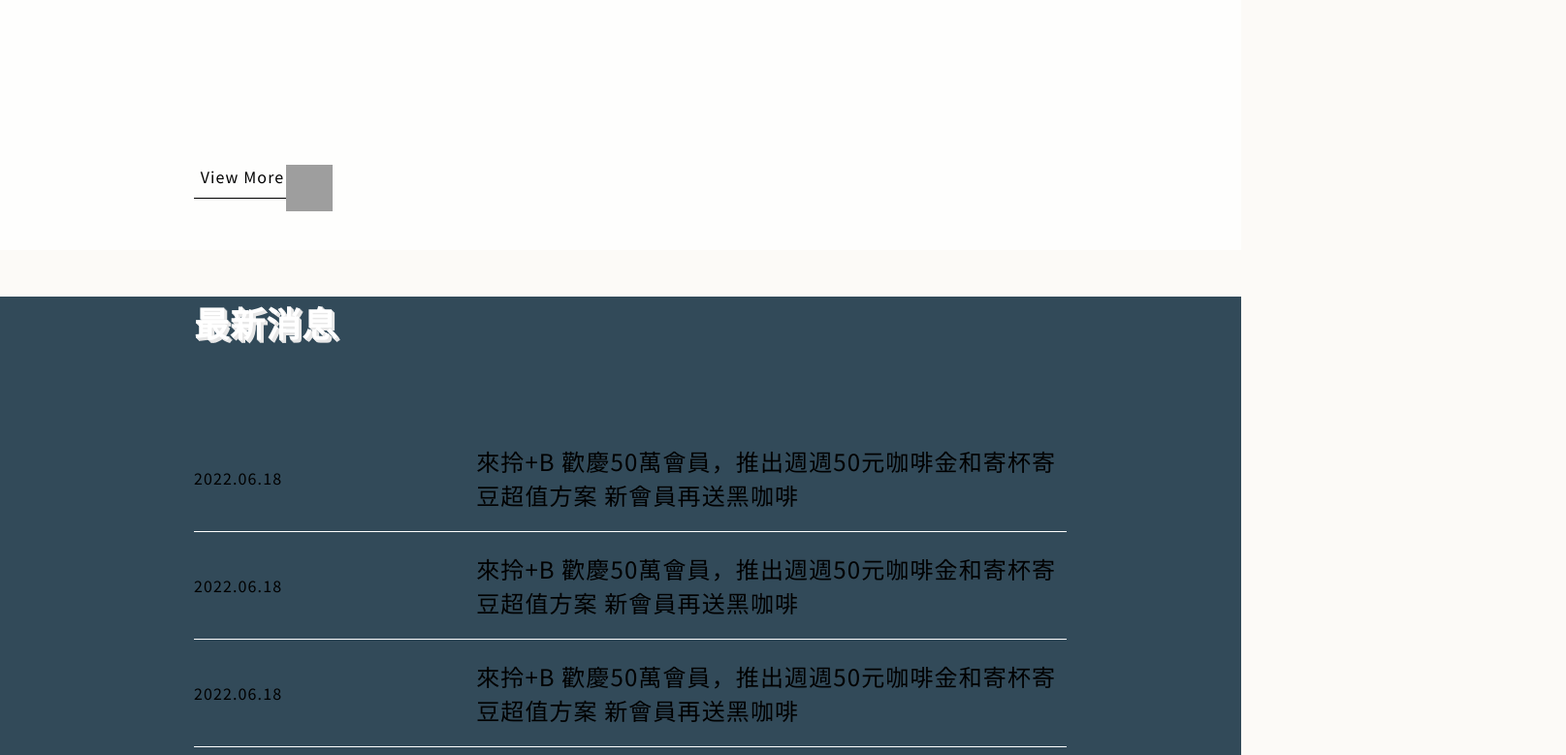
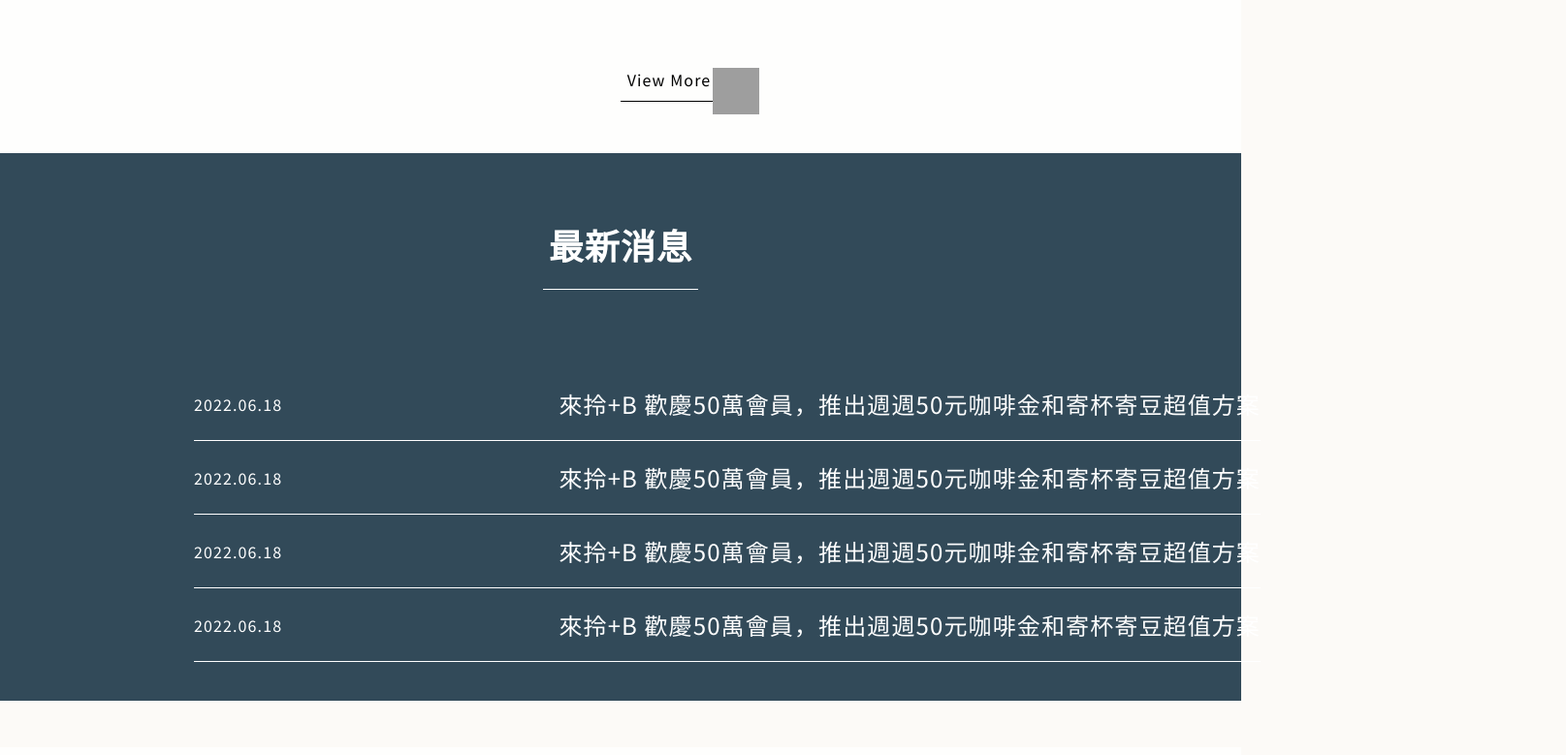
Before and after one commit to hunter850/coffee_react, a React (Create React App) app: page / in a window 1280 px wide. Shown: the part 1565-2344 px from the top of the page at 97% size, 1615 px wide, since content can reach past the window. Built offline with nearby package versions, Linux system fonts and the light colour scheme; grey boxes are pictures that could not be loaded.

Commit message:
0729 1440

```diff
--- a/src/component/FrontPages/GoodCourse/GoodCourse.css
+++ b/src/component/FrontPages/GoodCourse/GoodCourse.css
@@ -0,0 +1,28 @@
+.goodcourse-paragraph {
+    width: 500px;
+    height: 300px;
+    background-color: #D9D9D9;
+    padding:20px 20px;
+}
+
+.goodcourse-img {
+    width: 550px;
+    height: 400px;
+}
+.goodcourse-text {
+    line-height: 2rem;
+}
+
+.container-relative {
+    position: relative;
+}
+
+.right-brewedcoffee {
+    position: absolute;
+    top:300px;
+    right: 300px;
+}
+.left-barist {
+    position: absolute;
+    top:
+}
--- a/src/component/FrontPages/GoodCourse/GoodCourse.jsx
+++ b/src/component/FrontPages/GoodCourse/GoodCourse.jsx
@@ -1,13 +1,38 @@
-import React from "react";
+import React, { Fragment } from "react";
+import courseImg1 from "../../../images/frontpage/course/pourOverCoffee.png";
+import courseImg2 from "../../../images/frontpage/course/barista.png";
 import "./GoodCourse.css";
 
 function GoodCourse() {
     return (
-        <>
-            <div className="bottom-line m-auto">
-                <h2 className="home-title">精選課程</h2>
+        <Fragment>
+            <div className="home-container container-relative">
+                <div className="bottom-line m-auto">
+                    <h2 className="home-title">精選課程</h2>
+                </div>
+                <div>
+                    <img className="goodcourse-img" src={courseImg1} alt="" />
+                </div>
+                <div className="goodcourse-paragraph right-brewedcoffee">
+                    <h3 className="goodcourse-title">想學咖啡沖煮</h3>
+                    <p className="goodcourse-text">
+                        一杯簡單的咖啡，一種簡單的幸福。
+                        總會覺得沖不出一杯好咖啡，還是怎麼沖咖啡都達不到自己的理想。讓我們用理論與實務併用，讓咖啡變得簡單一點，讓生活多一點快樂。
+                    </p>
+                </div>
+                <div className="goodcourse-paragraph left-barista">
+                    <h3 className="goodcourse-title">想學義式拉花</h3>
+                    <p className="goodcourse-text">
+                        無需任何義式咖啡經驗也可上手。
+                        教法簡易易操作，好玩練習多，好上手。
+                        透過國際專業的研究理論、搭配實驗方式記憶以及實際操作練習，將學習咖啡方法系統化，有助於減少進入咖啡領域摸索時間。
+                    </p>
+                </div>
+                <div>
+                    <img className="goodcourse-img" src={courseImg2} alt="" />
+                </div>
             </div>
-        </>
+        </Fragment>
     );
 }
 
--- a/src/component/FrontPages/HotFoods/HotFoods.css
+++ b/src/component/FrontPages/HotFoods/HotFoods.css
@@ -0,0 +1,4 @@
+.hotfood-magin-auto {
+    /* margin: auto; */
+    justify-content: center;
+}
--- a/src/component/FrontPages/HotFoods/HotFoods.jsx
+++ b/src/component/FrontPages/HotFoods/HotFoods.jsx
@@ -12,7 +12,7 @@ function HotFoods() {
                 <div className="bottom-line m-auto">
                     <h2 className="home-title">熱銷餐點</h2>
                 </div>
-                <div className="d-flex m-auto">
+                <div className="d-flex hotfood-magin-auto">
                     <Link to="/food">
                         <HotfoodCard />
                     </Link>
--- a/src/component/FrontPages/HotFoods/HotfoodCard.js
+++ b/src/component/FrontPages/HotFoods/HotfoodCard.js
@@ -1,5 +1,5 @@
 import React, { Fragment } from "react";
-import HotFoodImg from "../../../images/frontpage/food/Rectangle 133.png";
+import HotFoodImg from "../../../images/frontpage/food/Rectangle-133.png";
 import "./HotfoodCard.css";
 
 export default function HotfoodCard({ hotfoodmargin }) {
--- a/src/component/FrontPages/LatestNews/LatestNews.css
+++ b/src/component/FrontPages/LatestNews/LatestNews.css
@@ -12,6 +12,7 @@
     border-bottom: 1px solid #FFFFFF;
     padding-bottom: 20px;
 }
-.mt-20 {
-    /* margin-top: 20px; */
+
+.p-20 {
+    padding: 20px 0px;
 }
--- a/src/component/FrontPages/LatestNews/LatestNews.jsx
+++ b/src/component/FrontPages/LatestNews/LatestNews.jsx
@@ -1,12 +1,13 @@
 import React, { Fragment } from "react";
 import { Link } from "react-router-dom";
 import LatestTitle from "./LatestTitle";
+import "./LatestNews.css";
 
 function LatestNews({ bagcolorblue, latesttitlecolor }) {
     return (
         <Fragment>
             <div
-                className="home-container mt-20 mb-20"
+                className="home-container p-20"
                 style={{ backgroundColor: bagcolorblue }}
             >
                 <div className="bottom-line-white m-auto">
--- a/src/component/FrontPages/LatestNews/LatestTitle.css
+++ b/src/component/FrontPages/LatestNews/LatestTitle.css
@@ -1,19 +1,20 @@
 .latestnew-day {
-    color: black;
+    color: #FFFFFF;
     font-size: 16px ;
     padding-right: 200px;
 }
 
 .latestnew-title{
-    color: black;
+    color: #FFFFFF;
     font-size: 24px;
 }
 .titleitem-layout {
-    width: 900px;
+    width: 1100px;
     display: flex;
     justify-content: space-between;
     align-items: center;
     border-bottom: 1px solid #FFFFFF;
     padding-bottom: 20px;
     margin-bottom: 20px;
+    margin-top: 20px;
 }
--- a/src/component/FrontPages/LatestNews/LatestTitle.js
+++ b/src/component/FrontPages/LatestNews/LatestTitle.js
@@ -6,7 +6,7 @@ export default function LatestTitle() {
         <>
             <div className="titleitem-layout">
                 <div className="latestnew-day">2022.06.18</div>
-                <div className="latestnew-title">來拎+B 歡慶50萬會員，推出週週50元咖啡金和寄杯寄豆超值方案 新會員再送黑咖啡</div>
+                <div className="latestnew-title">來拎+B 歡慶50萬會員，推出週週50元咖啡金和寄杯寄豆超值方案</div>
             </div>
         </>
     );
--- a/src/component/FrontPages/StarProducts/StarProducts.css
+++ b/src/component/FrontPages/StarProducts/StarProducts.css
@@ -4,6 +4,7 @@
     padding-left: 200px;
     letter-spacing: 0.5rem;
     margin: auto;
+
 }
 .bottom-line {
     width: 160px;
@@ -16,7 +17,7 @@
     font-family: "Kosugi Maru", "Noto Sans TC", sans-serif;
     /* font-family: 'Rubik', sans-serif; */
     color:rgba(10, 10, 10, 0.73);
-    text-shadow: 1px 1px rgb(231, 231, 231), 2px 2px rgb(231, 231, 231), 3px 3px rgb(231, 231, 231);
+    /* text-shadow: 1px 1px rgb(231, 231, 231), 2px 2px rgb(231, 231, 231), 3px 3px rgb(231, 231, 231); */
 
 }
 .m-auto {
--- a/src/component/FrontPages/StarProducts/StarProducts.jsx
+++ b/src/component/FrontPages/StarProducts/StarProducts.jsx
@@ -75,7 +75,7 @@ function StarProducts() {
                             }}
                         />
                     </Link>
-                    <Link to="#/">
+                    {/* <Link to="#/">
                         <Card
                             cardData={{
                                 card_tag: "純苦",
@@ -87,7 +87,7 @@ function StarProducts() {
                                 card_img_s: "bag-09-01.jpg",
                             }}
                         />
-                    </Link>
+                    </Link> */}
                 </div>
             </div>
         </Fragment>
--- a/src/component/FrontPages/ViewmoreBtn.css
+++ b/src/component/FrontPages/ViewmoreBtn.css
@@ -11,7 +11,7 @@
 }
 
 .view-more-link {
-    /* margin: auto; */
+    transform:translateX(50%);
 }
 
 .arrow-icon-right {
```
